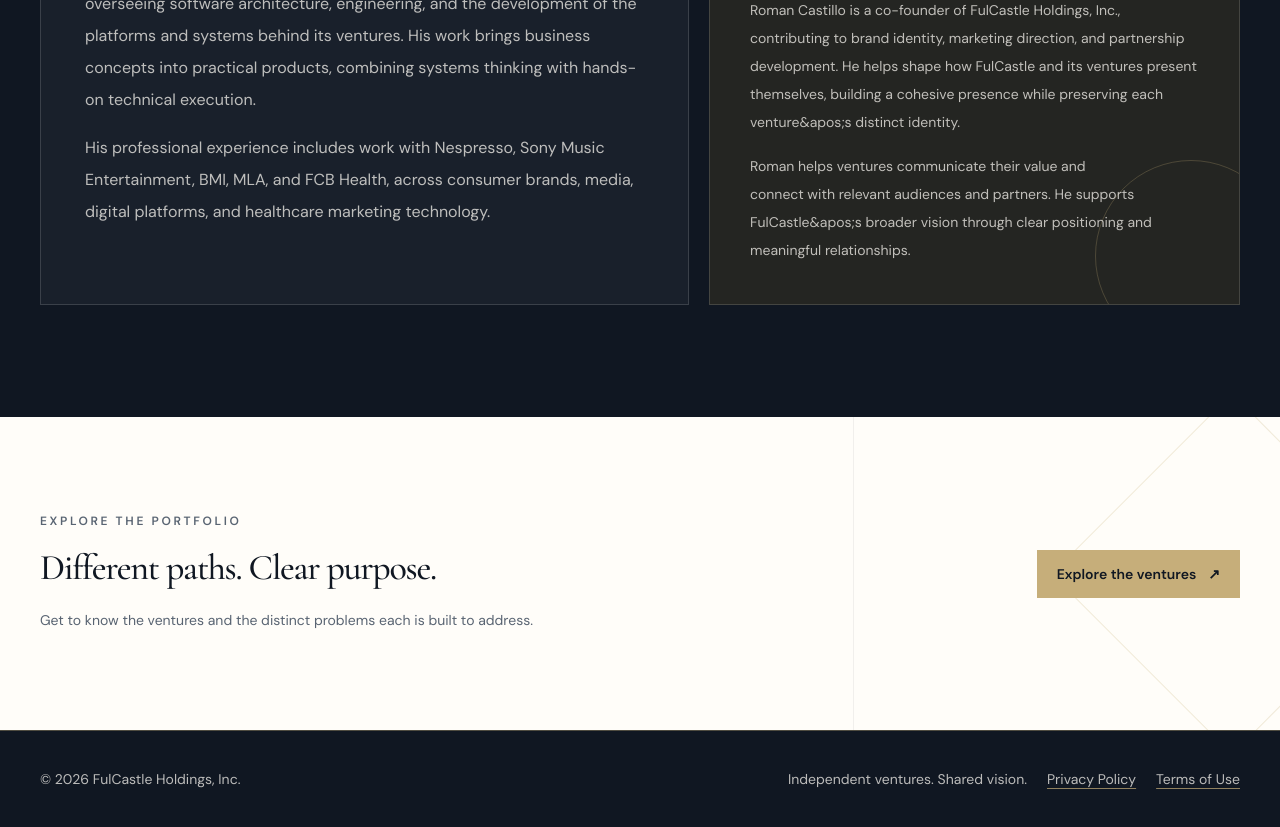
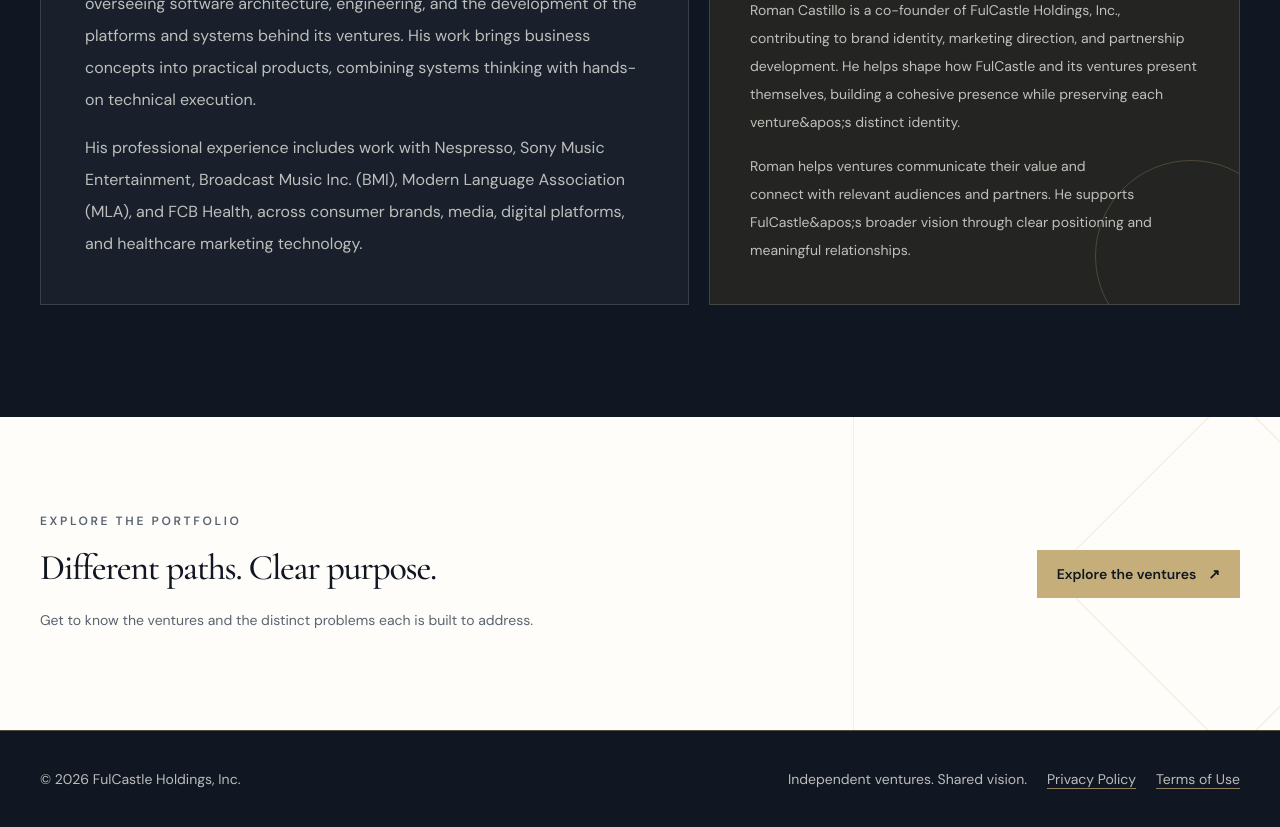
Before and after one commit to StarksDOOM/fulcastle-site, a Next.js app: page /about in a window 1280 px wide. Shown: the part 3600-4427 px from the top of the page. Built offline with nearby package versions, Linux system fonts and the light colour scheme.

Commit message:
fix(about): expand BMI and MLA names

```diff
--- a/app/about/page.tsx
+++ b/app/about/page.tsx
@@ -307,7 +307,7 @@ export default async function AboutPage() {
                     {locale === "es" ? "Gamaliel dirige la estrategia tecnológica y de producto de FulCastle, incluida la arquitectura de software, la ingeniería y el desarrollo de las plataformas y sistemas que respaldan sus iniciativas. Convierte conceptos de negocio en productos prácticos, combinando pensamiento sistémico con ejecución técnica directa." : "Gamaliel leads FulCastle&apos;s technology and product direction, overseeing software architecture, engineering, and the development of the platforms and systems behind its ventures. His work brings business concepts into practical products, combining systems thinking with hands-on technical execution."}
                   </p>
                   <p className="mt-4 max-w-2xl text-sm leading-7 text-ivory/75 sm:text-base sm:leading-8">
-                    {locale === "es" ? "Su experiencia profesional incluye trabajo con Nespresso, Sony Music Entertainment, BMI, MLA y FCB Health, en marcas de consumo, medios, plataformas digitales y tecnología de marketing sanitario." : "His professional experience includes work with Nespresso, Sony Music Entertainment, BMI, MLA, and FCB Health, across consumer brands, media, digital platforms, and healthcare marketing technology."}
+                    {locale === "es" ? "Su experiencia profesional incluye trabajo con Nespresso, Sony Music Entertainment, Broadcast Music Inc. (BMI), Modern Language Association (MLA) y FCB Health, en marcas de consumo, medios, plataformas digitales y tecnología de marketing sanitario." : "His professional experience includes work with Nespresso, Sony Music Entertainment, Broadcast Music Inc. (BMI), Modern Language Association (MLA), and FCB Health, across consumer brands, media, digital platforms, and healthcare marketing technology."}
                   </p>
                 </div>
               </article>
```
